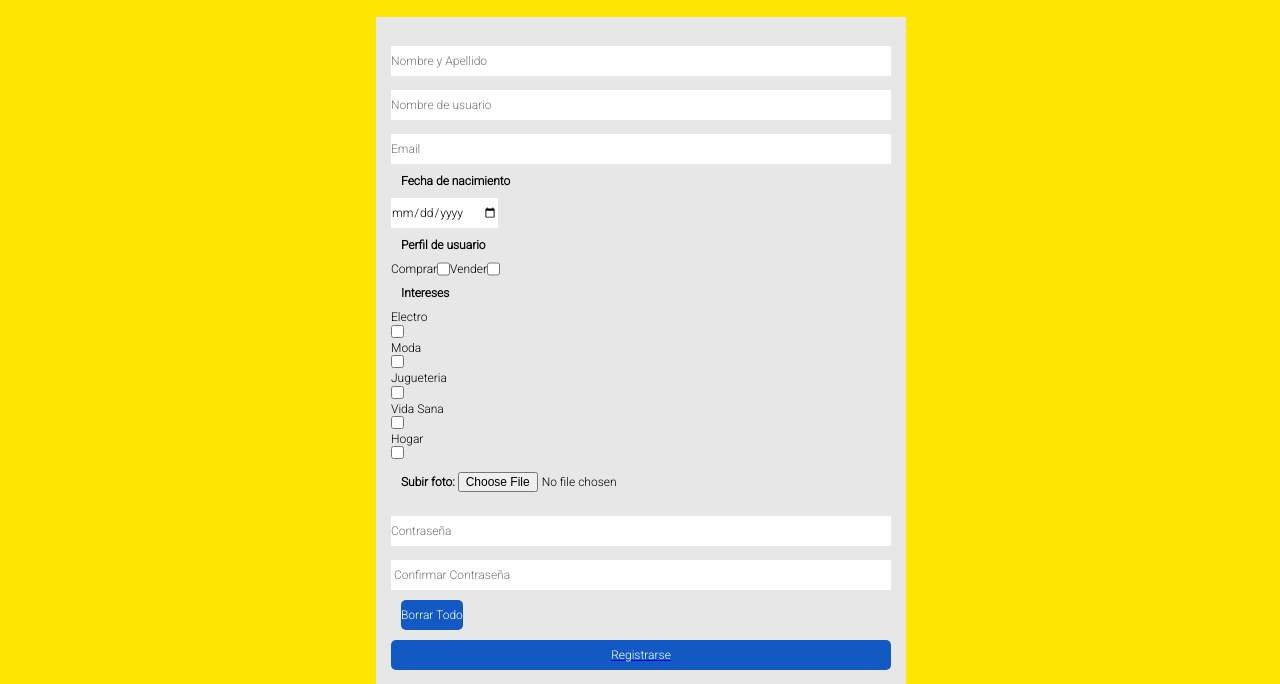
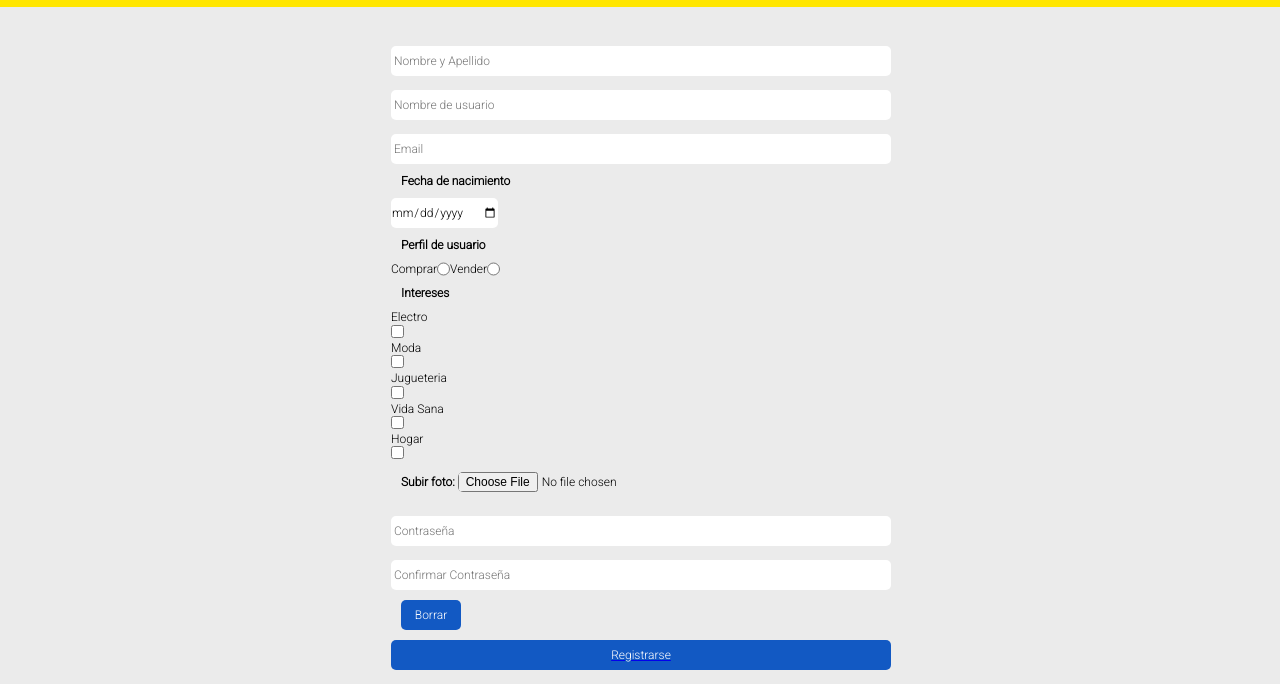
Before and after one commit to Alvarosc90/MercadoLiebreAlvaro, a website: page views/register.html in a window 1280 px wide. Shown: the part 116-800 px from the top of the page. Drawn offline with Linux system fonts and the light colour scheme.

Commit message:
correciones

```diff
--- a/public/css/style.css
+++ b/public/css/style.css
@@ -24,9 +24,11 @@ Descripciones: 16px
     box-sizing: border-box;
 }
 
+
 body {
     margin: 0;
     font-family: Arial, sans-serif;
+    background-color: #ebebeb;
 }
 
 .header {
@@ -116,9 +118,7 @@ body {
     text-decoration: underline;
 }
 
-body {
-    background-color: #ffe600;
-}
+
 
 .containertop {
     display: flex;
@@ -387,9 +387,13 @@ h2 {
     justify-content: center;
     align-items: center;
     box-sizing: border-box;
-    background-color: rgb(231, 231, 231);
+    background-color:ebebeb;
+    border-radius: 10px;
+
 }
-
+input{
+    border-radius: 5px;
+}
 .main-register {
     display: flex;
     border-radius: 5px;
@@ -454,15 +458,15 @@ h2 {
     display: flex;
     border-radius: 5px;
     overflow: hidden;
+    width: 60px;
     height: 30px;
     border: none;
     background-color: #1259c3;
     color: #ffffff;
-    align-items: center;
     display: flex;
     justify-content: center;
     box-sizing: border-box;
-    align-items: center;
+    align-items: start;
 }
 
 .reset {
@@ -520,7 +524,10 @@ footer section {
     font-weight: bold;
     padding-top: 15px;
 }
-
+.enter{
+    padding: 4px;
+    margin-left: 4px;
+}
 footer i {
 
     color: blue;
--- a/views/register.html
+++ b/views/register.html
@@ -26,28 +26,28 @@
         <nav>
           <label class="formtop"></label>
         </nav>
-        <input class="formtop1" type="text" name="name" required placeholder="Nombre y Apellido">
+        <input class="formtop1" type="text" name="name" required placeholder=" Nombre y Apellido">
         <nav>
           <label class="formtop" a></label>
         </nav>
-        <input class="formtop1" type="text" name="user" required placeholder="Nombre de usuario">
+        <input class="formtop1" type="text" name="user" required placeholder=" Nombre de usuario">
         <nav>
           <label class="formtop"></label>
         </nav>
-        <input class="formtop1" type="email" name="name" required placeholder="Email">
+        <input class="formtop1" type="email" name="name" required placeholder=" Email">
         <nav class="conteinercenter">
-          <label class="formcenter">Fecha de nacimiento</label>
+          <label class="formcenter"> Fecha de nacimiento</label>
         </nav>
-        <input class="formcenter1" type="date" name="date" required placeholder="Domicilio">
+        <input class="formcenter1" type="date" name="date" required placeholder=" Domicilio">
         </nav>
         <nav class="conteinercenter">
-          <label class="formcenter">Perfil de usuario</label>
+          <label class="formcenter"> Perfil de usuario</label>
         </nav>
         <nav class="perfiluser">
-          <option for="opcion1">Comprar</option>
-          <input type="checkbox" id="opcion1" name="opciones[]" value="opcion1">
-          <option for="opcion2">Vender</option>
-          <input type="checkbox" id="opcion2" name="opciones[]" value="opcion2">
+          <option for="opcion1"> Comprar </option>
+          <input class="enter1" type="radio" id="opcion1" name="opciones[]" value="opcion1">
+          <option for="opcion2"> Vender </option>
+          <input class="enter1" type="radio" id="opcion2" name="opciones[]" value="opcion2">
         </nav>
         <nav class="conteinercenter">
           <label class="formcenter">Intereses</label>
@@ -72,7 +72,7 @@
         <nav>
           <label class="formBott"></label>
         </nav>
-        <input class="formBott1" type="password" name="password" required placeholder="Contraseña">
+        <input class="formBott1" type="password" name="password" required placeholder=" Contraseña">
         </nav>
         <nav>
           <label class="formBott"></label>
@@ -81,7 +81,7 @@
           <input class="formBott1" type="password" name="password" required placeholder=" Confirmar Contraseña">
         </nav>
         <nav class="reset">
-          <input class="reset1" type="reset" value="Borrar Todo">
+          <input class="reset1" type="reset" value=" Borrar ">
         </nav>
         <form action="/home">
           <nav class="conteiner-register">
```
